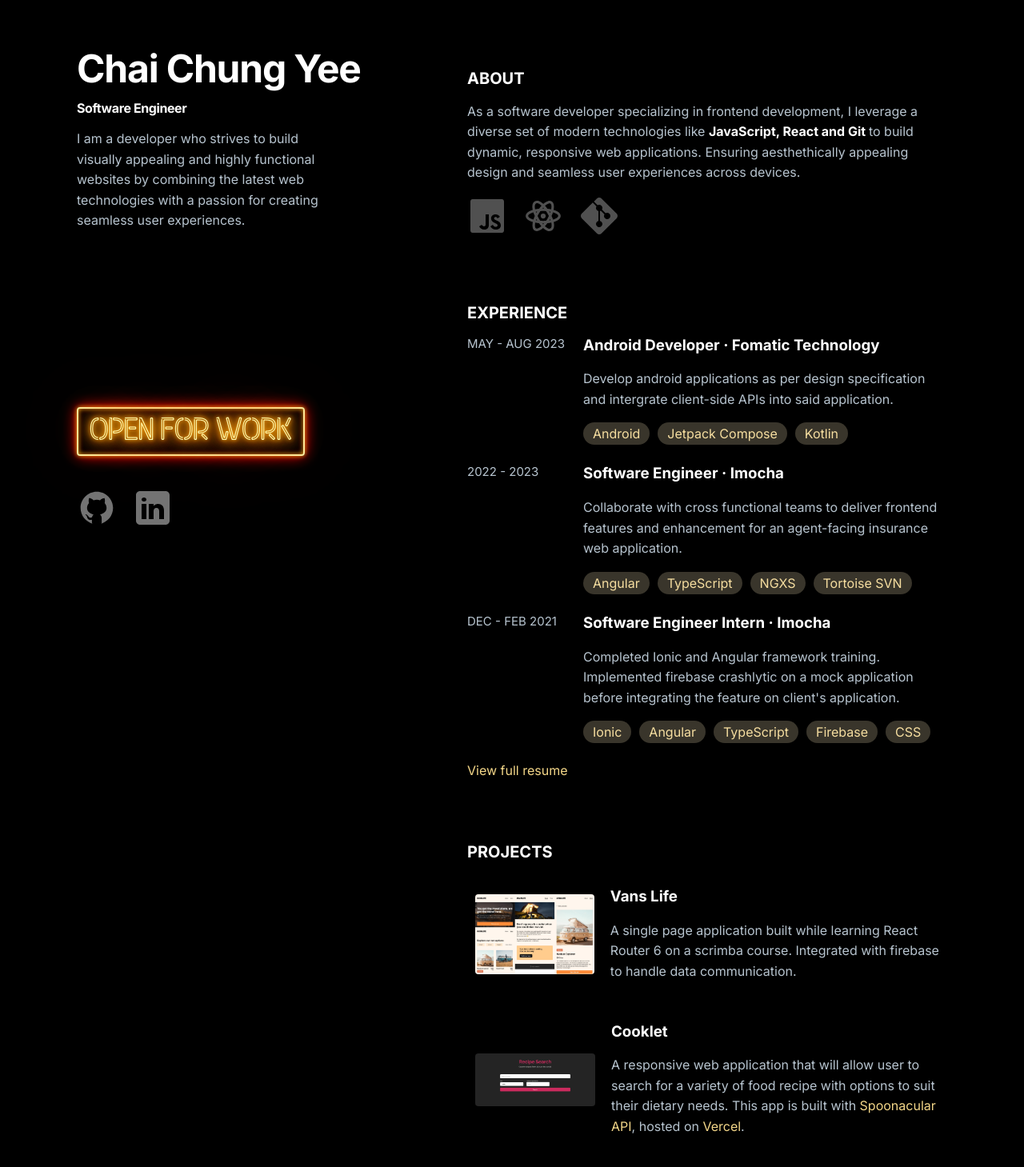
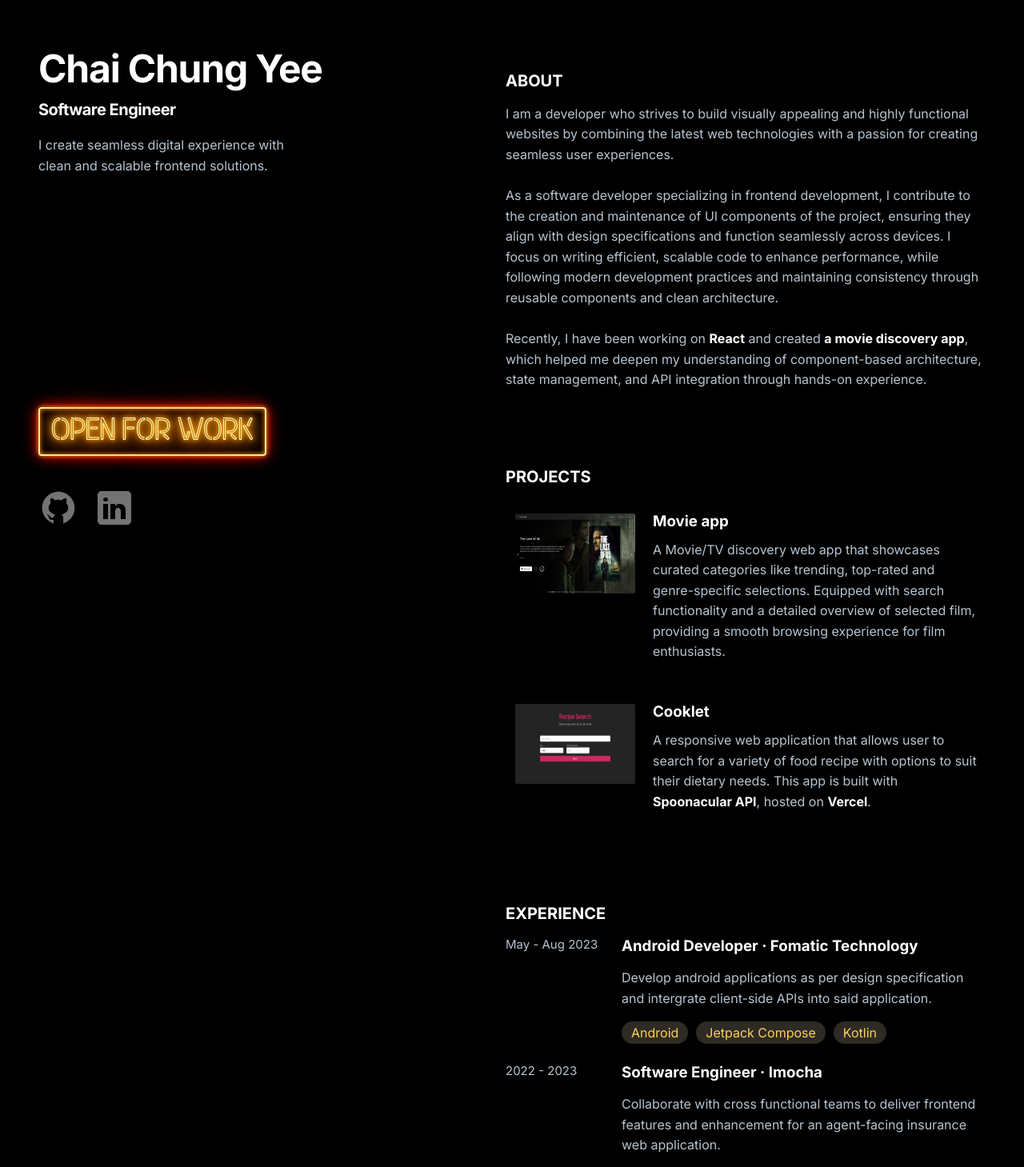
Before and after one commit to Chai4523/portfolio, a React (Vite) app: page / in a window 1280 px wide. Shown: the part 40-1499 px from the top of the page at 80% size. Built offline with nearby package versions, Linux system fonts and the light colour scheme.

Commit message:
1. added new project (movie app), removed vans life 2. updated bio, about, footer description 3. move up project section 4. added hovering animation (font color, border etc.)

```diff
--- a/src/assets/experience.json
+++ b/src/assets/experience.json
@@ -1,7 +1,7 @@
 {
   "data": [
     {
-      "date": "MAY - AUG 2023",
+      "date": "May - Aug 2023",
       "title": "Android Developer",
       "company": "Fomatic Technology",
       "description": "Develop android applications as per design specification and intergrate client-side APIs into said application.",
@@ -15,7 +15,7 @@
       "techs": ["Angular", "TypeScript", "NGXS", "Tortoise SVN"]
     },
     {
-      "date": "DEC - FEB 2021",
+      "date": "Dec - Feb 2021",
       "title": "Software Engineer Intern",
       "company": "Imocha",
       "description": "Completed Ionic and Angular framework training. Implemented firebase crashlytic on a mock application before integrating the feature on client's application.",
--- a/src/components/About.jsx
+++ b/src/components/About.jsx
@@ -1,29 +1,38 @@
-import jsLogo from "../assets/icons8-js.svg";
-import reactLogo from "../assets/icons8-react.svg";
-import gitLogo from "../assets/icons8-git.svg";
+export default function About() {
+  const anchor = (url, text = "") => (
+    <a href={url} target="_blank" rel="noopener noreferrer" className="tag-link">
+      {text}
+    </a>
+  );
 
-export default function About() {
-  const iconRow = [
-    [jsLogo, "Javascript"],
-    [reactLogo, "React"],
-    [gitLogo, "Git"],
-  ].map((icon) => (
-    <span key={crypto.randomUUID()} className="icon-wrapper">
-      <img src={icon[0]} alt={`${icon[1]} icon`} className="icon"/>
-    </span>
-  ));
+  const reactLink = anchor("https://react.dev/", "React");
+  const movieAppLink = anchor(
+    "https://c4523-movie-app.vercel.app/",
+    "a movie discovery app"
+  );
 
   return (
     <div className="pb-80">
       <h2>ABOUT</h2>
       <p>
-        As a software developer specializing in frontend development, I leverage
-        a diverse set of modern technologies like{" "}
-        <b>JavaScript, React and Git </b> to build dynamic, responsive web
-        applications. Ensuring aesthethically appealing design and seamless user
-        experiences across devices.
+        I am a developer who strives to build visually appealing and highly
+        functional websites by combining the latest web technologies with a
+        passion for creating seamless user experiences.
+        <br />
+        <br />
+        As a software developer specializing in frontend development, I
+        contribute to the creation and maintenance of UI components of the
+        project, ensuring they align with design specifications and function
+        seamlessly across devices. I focus on writing efficient, scalable code
+        to enhance performance, while following modern development practices and
+        maintaining consistency through reusable components and clean
+        architecture.
+        <br />
+        <br />
+        Recently, I have been working on {reactLink} and created {movieAppLink},
+        which helped me deepen my understanding of component-based architecture,
+        state management, and API integration through hands-on experience.
       </p>
-      <div>{iconRow}</div>
     </div>
   );
 }
--- a/src/components/Bio.jsx
+++ b/src/components/Bio.jsx
@@ -10,9 +10,8 @@ export default function Bio() {
         <h1 className="bio-heading">Chai Chung Yee</h1>
         <h2 className="bio-subtitle">Software Engineer</h2>
         <p className="bio-desc">
-          I am a developer who strives to build visually appealing and highly
-          functional websites by combining the latest web technologies with a
-          passion for creating seamless user experiences.
+          I create seamless digital experience with clean and
+          scalable frontend solutions.
         </p>
       </div>
 
--- a/src/components/Experience.jsx
+++ b/src/components/Experience.jsx
@@ -25,7 +25,7 @@ export default function Experience() {
     <div className="pb-80">
       <h2>EXPERIENCE</h2>
       {cardEls}
-      <a href={resume} target="_blank" rel="noopener noreferrer">
+      <a href={resume} target="_blank" rel="noopener noreferrer" className="tag-link">
         View full resume
       </a>
     </div>
--- a/src/components/Footer.jsx
+++ b/src/components/Footer.jsx
@@ -1,7 +1,27 @@
 export default function Footer() {
+  const anchor = (url, text = "") => (
+    <a
+      href={url}
+      target="_blank"
+      rel="noopener noreferrer"
+      className="tag-link"
+    >
+      {text}
+    </a>
+  );
+  const vscLink = anchor(
+    "https://code.visualstudio.com/",
+    "Visual Studio Code"
+  );
+  const viteLink = anchor("https://vite.dev/", "Vite");
+  const vercelLink = anchor("https://vercel.com/", "Vercel");
+
   return (
-    <div className="">
-      Icons by <a href="https://icons8.com/" target="_blank">Icons8</a>.
+    <div className="footer">
+      <p>
+        Handcrafted in {vscLink} by yours truly. Built with {viteLink}, deployed
+        via {vercelLink}.
+      </p>
     </div>
   );
 }
--- a/src/components/Projects.jsx
+++ b/src/components/Projects.jsx
@@ -1,25 +1,33 @@
-import vansLife from "../assets/vans_life.jpg";
 import cooklet from "../assets/cooklet.png";
+import movieApp from "../assets/movie-app.png";
 
 export default function Projects() {
   return (
     <div className="pb-80">
       <h2>PROJECTS</h2>
+      <a
+        href="https://c4523-movie-app.vercel.app/"
+        target="_blank"
+        rel="noopener noreferrer"
+        className="card-link"
+      >
         <div className="img-container">
           <img
-          src={vansLife}
-          alt="Snapshot of Vans Life application"
+            src={movieApp}
+            alt="Snapshot of movie-app"
             className="card-img"
           />
           <div className="card-info">
-          <h3>Vans Life</h3>
+            <h3>Movie app</h3>
             <p className="mg-0">
-            A single page application built while learning React Router 6 on a
-            scrimba course. Integrated with firebase to handle data
-            communication.
+              A Movie/TV discovery web app that showcases curated categories
+              like trending, top-rated and genre-specific selections. Equipped
+              with search functionality and a detailed overview of selected
+              film, providing a smooth browsing experience for film enthusiasts.
             </p>
           </div>
         </div>
+      </a>
       <a
         href="https://cooklet.vercel.app/"
         target="_blank"
@@ -35,7 +43,7 @@ export default function Projects() {
           <div className="card-info">
             <h3>Cooklet</h3>
             <p className="mg-0">
-              A responsive web application that will allow user to search for a
+              A responsive web application that allows user to search for a
               variety of food recipe with options to suit their dietary needs.
               This app is built with
               <a
--- a/src/index.css
+++ b/src/index.css
@@ -13,7 +13,7 @@ html {
 
 body {
   margin: 0 auto;
-  padding: 0 96px;
+  padding: 0 48px;
   max-width: 1280px;
   color: #b7c4cf;
   background-color: black;
@@ -29,6 +29,7 @@ h2 {
 p {
   font-size: 16px;
   line-height: 160%;
+  font-weight: normal;
 }
 
 b {
@@ -36,8 +37,13 @@ b {
 }
 
 a {
-  color: #f3d688;
+  color: white;
+  font-weight: bold;
   text-decoration: none;
+}
+
+.tag-link:hover {
+  color: #ffcf40;
 }
 
 .main {
@@ -75,13 +81,14 @@ a {
 
 .bio-subtitle {
   color: white;
-  font-size: 16px;
+  font-size: 20px;
   letter-spacing: -0.025em;
   margin: 10px 0 0;
 }
 
 .bio-desc {
   max-width: 320px;
+  margin: 20px 0;
 }
 
 .status {
@@ -125,7 +132,8 @@ a {
 }
 
 .right {
-  padding: 126px 0 96px 20px;
+  padding: 96px 0 96px 20px;
+  margin-top: 33px;
   max-width: 600px;
 }
 
@@ -151,6 +159,23 @@ a {
 .img-container h3 {
   color: white;
   margin-top: 0;
+  margin-bottom: 12px;
+}
+
+.card:hover {
+  h3 {
+    color: #ffcf40;
+  }
+}
+
+.img-container:hover {
+  h3 {
+    color: #ffcf40;
+  }
+
+  .card-img {
+    border-color: dimgray;
+  }
 }
 
 .card-link {
@@ -166,9 +191,9 @@ a {
 }
 
 .card-img {
-  align-self: center;
   max-width: 150px;
   max-height: 100px;
+  border: 2px solid transparent;
   border-radius: 4px;
   margin-right: 20px;
 }
@@ -187,12 +212,18 @@ a {
 }
 
 .card-techs > div {
-  color: #f6dea0;
-  background-color: #39352b;
+  color: #fcd05a;
+  background-color: #2e2a24;
   border-radius: 20px;
   padding: 4px 12px;
   margin-right: 10px;
   white-space: nowrap;
+  box-shadow: 0 0 4px rgba(0, 0, 0, 0.3);
+}
+
+.footer {
+  font-size: 14px;
+  max-width: 450px;
 }
 
 @media (width >= 1024px) {
@@ -202,7 +233,7 @@ a {
   }
 
   .card:hover {
-    background-color: #282828;
+    background-color: #1e1e1c;
     border-radius: 5px;
   }
 
@@ -225,7 +256,7 @@ a {
   }
 
   .img-container:hover {
-    background-color: #282828;
+    background-color: #1e1e1c;
     border-radius: 5px;
   }
 }
--- a/src/main.jsx
+++ b/src/main.jsx
@@ -16,8 +16,8 @@ function App() {
       </div>
       <div className="right">
         <About />
+        <Projects />
         <Experience />
-        <Projects />
         <Footer />
       </div>
     </div>
```
Also changed, not shown: src/assets/movie-app.png (added), src/assets/vans_life.jpg (deleted). Lines whose indentation alone changed are shown as unchanged.
